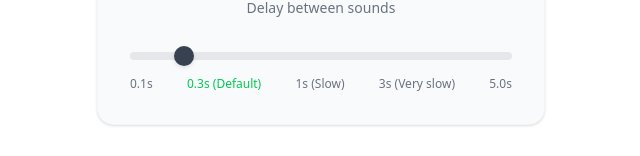
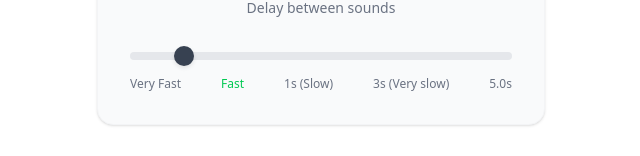
Before and after one commit to AndreiAyar/lizard, a SvelteKit app in the folder src-svelte/: page / in a window 1280 px wide. Shown: the part 433-589 px from the top of the page, without its empty margins (319-959 px from the left). Built offline with nearby package versions, Linux system fonts and the light colour scheme; no server answers.

Commit message:
Update range labels to use descriptive text instead of numerical values

```diff
--- a/src-svelte/src/routes/+page.svelte
+++ b/src-svelte/src/routes/+page.svelte
@@ -87,8 +87,8 @@
 
                     <!-- Range Labels -->
                     <div class="flex justify-between text-xs text-gray-400">
-                        <span class="text-gray-500">0.1s</span>
-                        <span class="text-green-500 font-medium">0.3s <span class="text-xs font-normal">(Default)</span></span>
+                        <span class="text-gray-500">Very Fast</span>
+                        <span class="text-green-500 font-medium">Fast</span>
                         <span class="text-gray-500">1s <span class="text-xs font-normal">(Slow)</span></span>
                         <span class="text-gray-500">3s <span class="text-xs font-normal">(Very slow)</span></span>
                         <span class="text-gray-500">5.0s</span>
```
Also changed, not shown: 1 other file (tests, documents, lock files or other folders).
